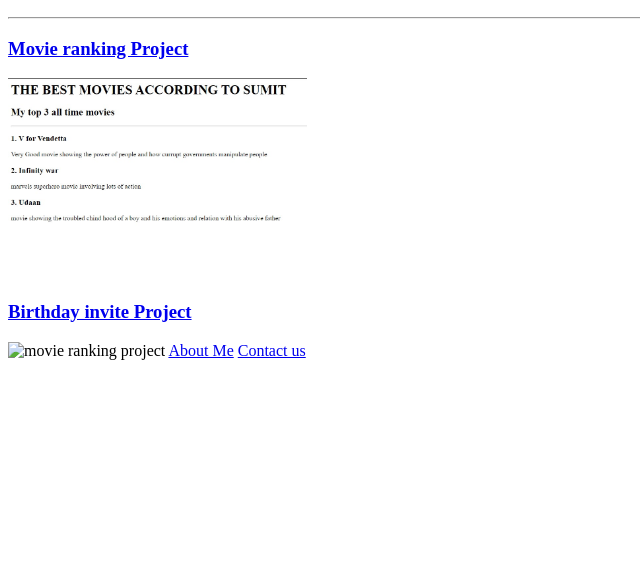
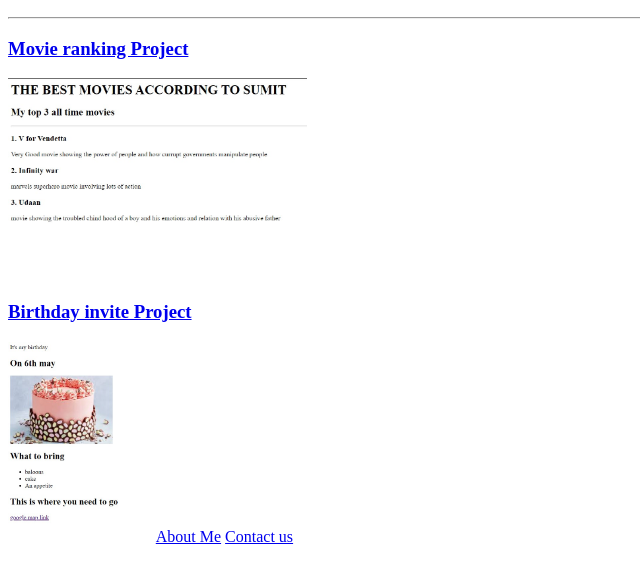
Before and after one commit to sumitkala25/html-portfolio, a plain HTML site: page index.html in a window 1280 px wide. Shown: the part 110-690 px from the top of the page, without its empty margins (0-640 px from the left). Drawn offline with Linux system fonts and the light colour scheme.

Commit message:
Add files via upload

```diff
--- a/index.html
+++ b/index.html
@@ -12,7 +12,7 @@
     <h3><a href="./public/movie ranking.html">Movie ranking Project</a></h3>
     <img src="./assets/images/movie .jpg" height="200" alt="my movie ranking project">
     <h3><a href="./public/birthdat invite.html">Birthday invite Project</a></h3>
-    <img src="./assets/images/Screenshot 2023-05-08 133633.jpg" height="200" alt="movie ranking project">
+    <img src="./assets/images/my birthday.jpg" height="200" alt="movie ranking project">
 
     <a href="./public/about.html">About Me</a>
     <a href="./public/contact.html">Contact us</a>
```
